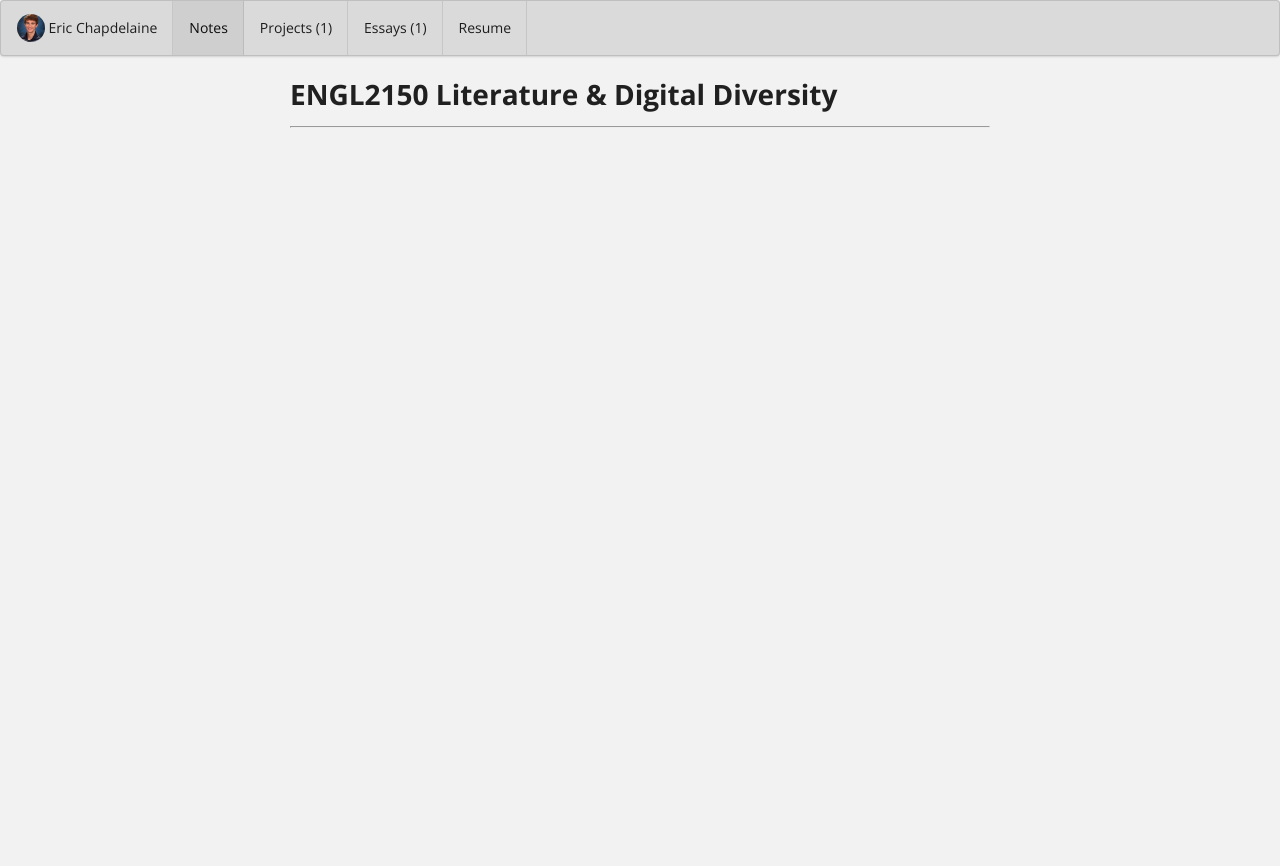
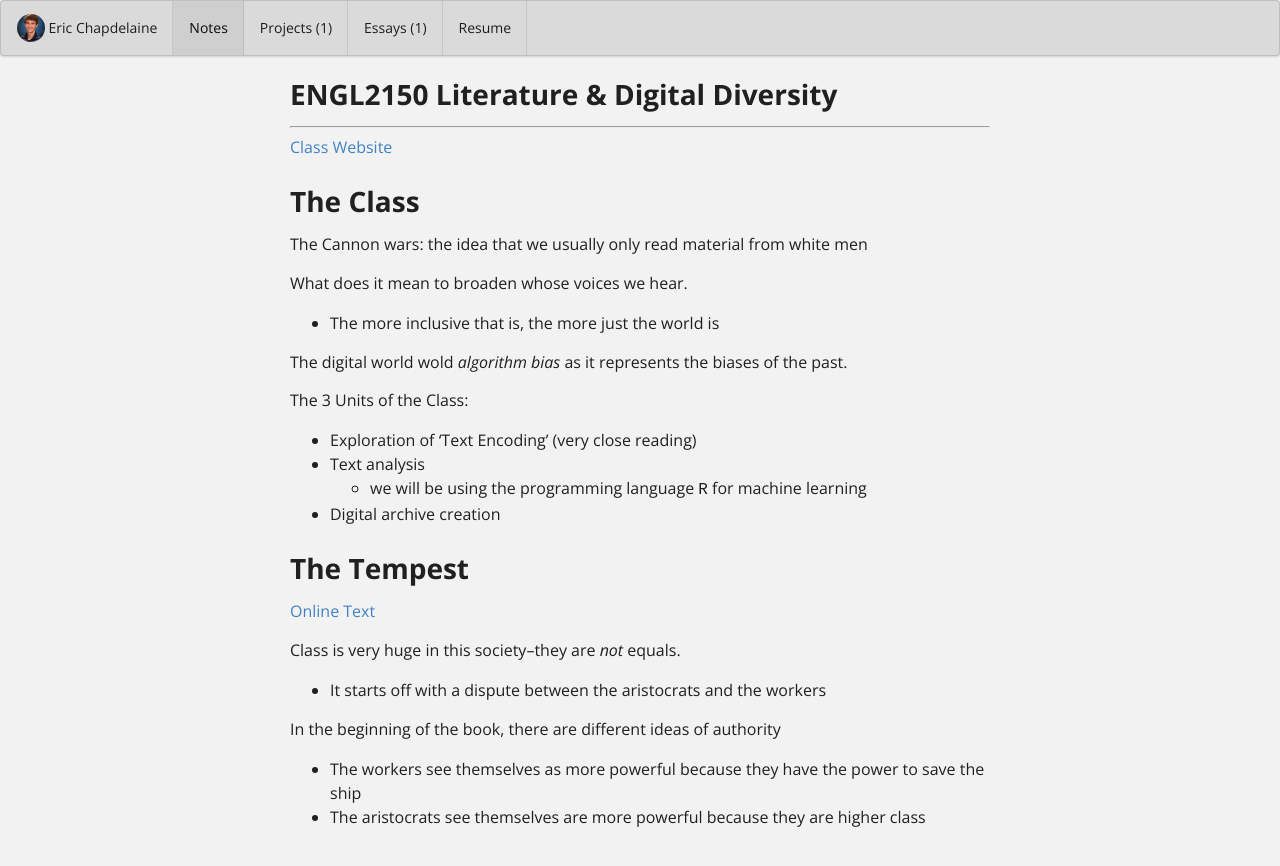
Before and after one commit to eric-chapdelaine/eric-chapdelaine.github.io, a Jekyll site: the page built from notes/engl2150.md, in a window 1280 px wide. Shown: the top 866 px of the page. Built offline with Jekyll 4.4.1, drawn with Linux system fonts in a browser that asks for light colours.

Commit message:
[ENGL2150] Lecture 1

```diff
--- a/notes/engl2150.md
+++ b/notes/engl2150.md
@@ -9,3 +9,31 @@ labels:
   - ENGL2150
   - Literature & Digital Diversity
 ---
+
+[Class Website](https://litdigitaldiversity.northeastern.edu/schedule/)
+
+# The Class
+
+The Cannon wars: the idea that we usually only read material from white men
+
+What does it mean to broaden whose voices we hear.
+* The more inclusive that is, the more just the world is
+
+The digital world wold *algorithm bias* as it represents the biases of the past.
+
+The 3 Units of the Class:
+* Exploration of 'Text Encoding' (very close reading)
+* Text analysis
+    * we will be using the programming language `R` for machine learning
+* Digital archive creation
+
+# The Tempest
+
+[Online Text](https://shakespeare.folger.edu/shakespeares-works/the-tempest/act-1-scene-1/)
+
+Class is very huge in this society--they are *not* equals.
+* It starts off with a dispute between the aristocrats and the workers
+
+In the beginning of the book, there are different ideas of authority
+* The workers see themselves as more powerful because they have the power to save the ship
+* The aristocrats see themselves are more powerful because they are higher class
```
